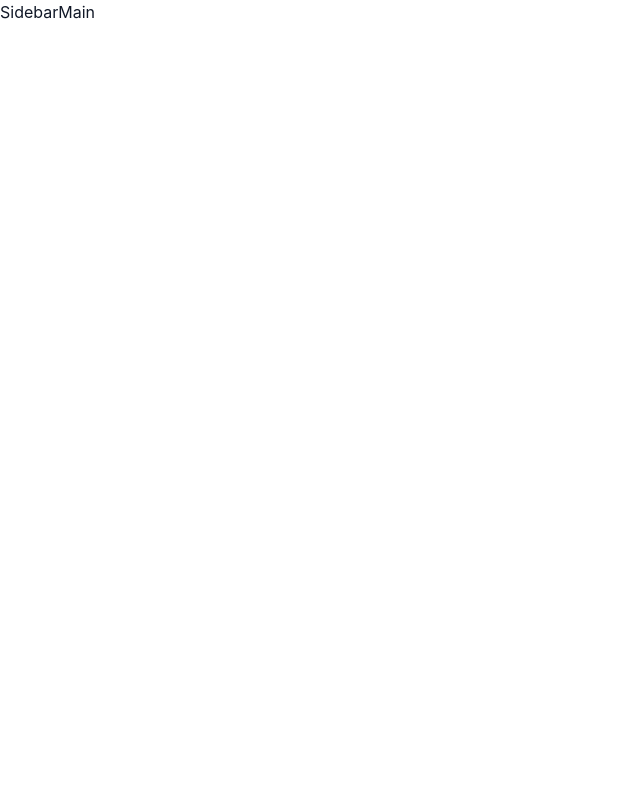
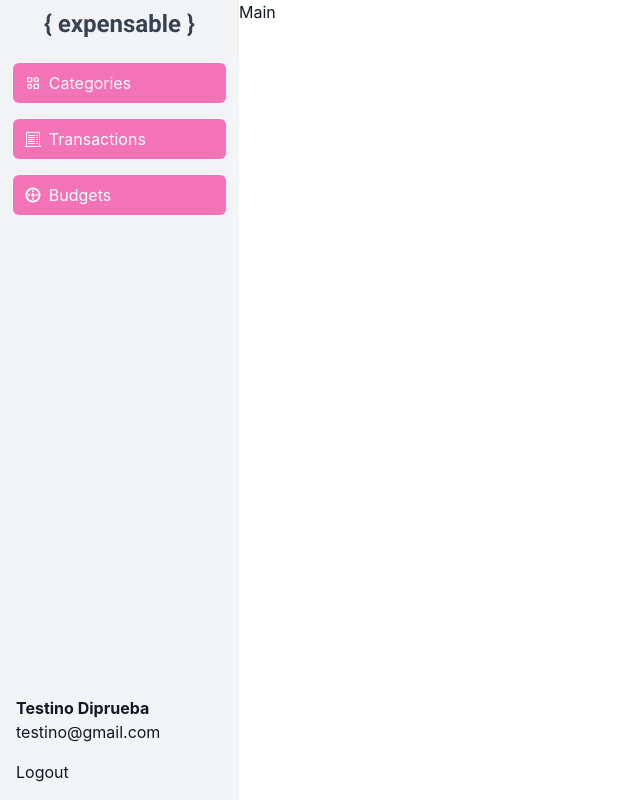
Before and after one commit to Alejandro1709/Expensable-Alpha, a React (Create React App) app: page / in a window 1280 px wide. Shown: the whole page, without its empty margins (0-640 px from the left). Built offline with nearby package versions, Linux system fonts and the light colour scheme.

Commit message:
Add: Navbar UI

```diff
--- a/package.json
+++ b/package.json
@@ -11,6 +11,7 @@
     "@testing-library/user-event": "^13.5.0",
     "react": "^18.2.0",
     "react-dom": "^18.2.0",
+    "react-icons": "^4.4.0",
     "react-scripts": "5.0.1",
     "web-vitals": "^2.1.4"
   },
--- a/public/index.html
+++ b/public/index.html
@@ -12,7 +12,7 @@
     <link rel="apple-touch-icon" sizes="180x180" href="/apple-touch-icon.png" />
     <link rel="icon" type="image/png" sizes="32x32" href="/favicon-32x32.png" />
     <link rel="icon" type="image/png" sizes="16x16" href="/favicon-16x16.png" />
-    <link rel="manifest" href="/site.webmanifest" />
+    <link rel="manifest" href="./manifest.json" />
     <title>Expensable App</title>
   </head>
   <body>
--- a/src/components/Container/Container.js
+++ b/src/components/Container/Container.js
@@ -3,6 +3,12 @@ import React from 'react';
 
 const StyledContainer = styled.div`
   display: flex;
+  flex-direction: column;
+  height: 100%;
+
+  @media screen and (min-width: 840px) {
+    flex-direction: row;
+  }
 `;
 
 function Container({ children }) {
--- a/src/components/Sidebar/Sidebar.js
+++ b/src/components/Sidebar/Sidebar.js
@@ -1,7 +1,121 @@
 import React from 'react';
+import { ReactComponent as Logo } from '../../images/logo.svg';
+import { BiCategoryAlt } from 'react-icons/bi';
+import { BsReceiptCutoff } from 'react-icons/bs';
+import { GiTargeted } from 'react-icons/gi';
+import { colors } from '../../styles/colors';
+import styled from '@emotion/styled';
+
+const StyledSidebar = styled.aside`
+  display: flex;
+  flex-direction: column;
+  /* height: 181px; */
+  width: 100%;
+  background-color: ${colors.gray[100]};
+
+  @media screen and (min-width: 840px) {
+    height: 100%;
+    width: 239px;
+  }
+`;
+
+const SidebarHeader = styled.header`
+  display: flex;
+  justify-content: center;
+  align-items: center;
+  height: 50px;
+  border-right: 1px solid #eee;
+  background-color: white;
+
+  @media screen and (min-width: 840px) {
+    background-color: transparent;
+  }
+`;
+
+const StyledList = styled.ul`
+  display: flex;
+  list-style: none;
+  margin: 0;
+  padding: 0;
+  /* background-color: aqua; */
+
+  @media screen and (min-width: 840px) {
+    flex-direction: column;
+    align-items: center;
+    justify-content: center;
+    gap: 1rem;
+    padding: 0.8rem;
+  }
+`;
+
+const StyledItem = styled.li`
+  display: flex;
+  align-items: center;
+  gap: 0.5rem;
+  background-color: ${colors.pink[400]};
+  padding: 8px 12px;
+  color: white;
+  width: 100%;
+  cursor: pointer;
+
+  @media screen and (min-width: 840px) {
+    display: flex;
+    align-items: center;
+    gap: 0.5rem;
+    background-color: ${colors.pink[400]};
+    padding: 8px 12px;
+    color: white;
+    width: 100%;
+    cursor: pointer;
+    border-radius: 6px;
+  }
+`;
+
+const StyledFooter = styled.footer`
+  display: none;
+
+  @media screen and (min-width: 840px) {
+    display: flex;
+    padding: 1rem;
+    flex-direction: column;
+    justify-content: flex-start;
+    align-items: flex-start;
+    gap: 1rem;
+    margin-top: auto;
+  }
+`;
 
 function Sidebar() {
-  return <aside className='sidebar'>Sidebar</aside>;
+  return (
+    <StyledSidebar className='sidebar'>
+      <SidebarHeader className='sidebar__header'>
+        <Logo />
+      </SidebarHeader>
+      <StyledList className='sidebar__list'>
+        <StyledItem className='sidebar__list-item'>
+          <BiCategoryAlt />
+          Categories
+        </StyledItem>
+        <StyledItem className='sidebar__list-item'>
+          <BsReceiptCutoff />
+          Transactions
+        </StyledItem>
+        <StyledItem className='sidebar__list-item'>
+          <GiTargeted />
+          Budgets
+        </StyledItem>
+      </StyledList>
+      <StyledFooter className='sidebar__footer'>
+        <div className='sidebar__footer-item'>
+          <h4>Testino Diprueba</h4>
+          <p>testino@gmail.com</p>
+        </div>
+        <div className='sidebar__footer-item'>
+          <p>Logout</p>
+        </div>
+      </StyledFooter>
+    </StyledSidebar>
+  );
 }
 
 export default Sidebar;
```
Also changed, not shown: src/images/logo.svg (added), 1 other file (tests, documents, lock files or other folders).
